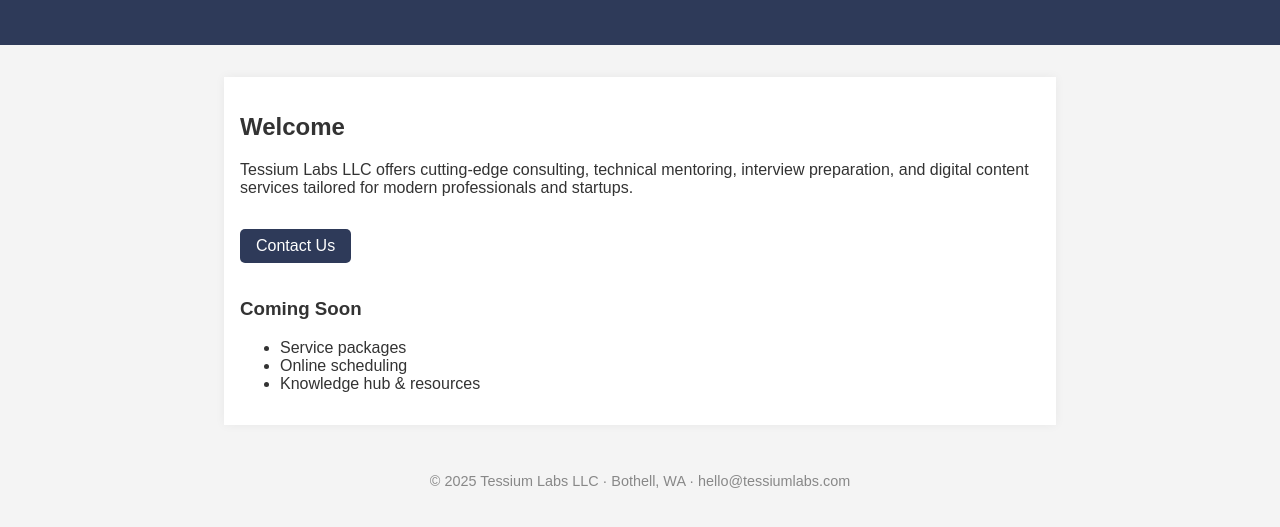
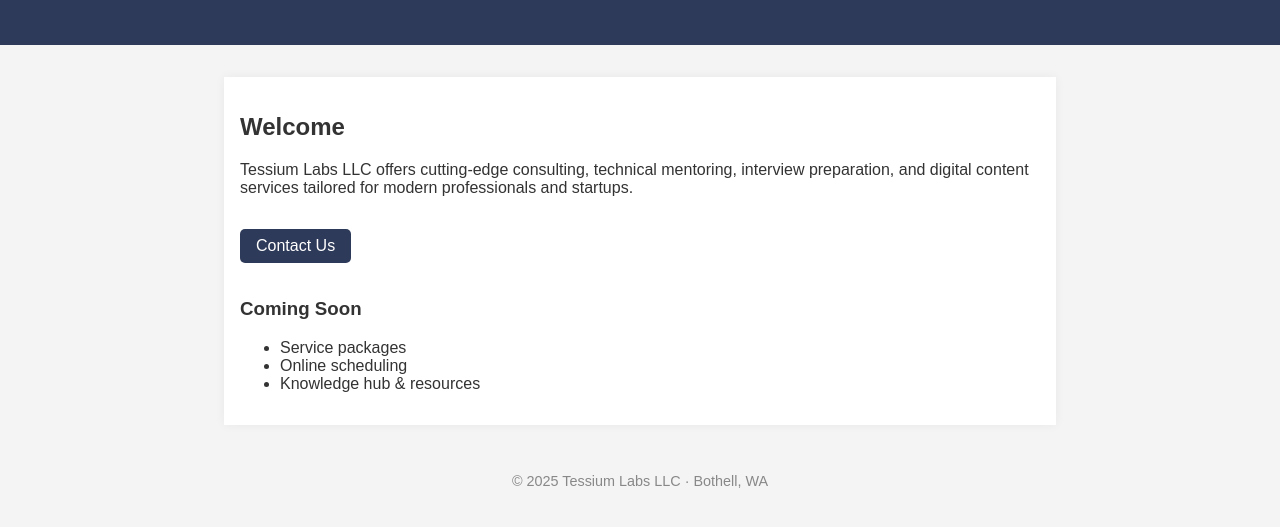
Before and after one commit to shantanutessiumlabs/shantanutessiumlabs.github.io, a plain HTML site: page index.html in a window 1280 px wide. Shown: the part 111-638 px from the top of the page. Drawn offline with Linux system fonts and the light colour scheme.

Commit message:
Update index.html

```diff
--- a/index.html
+++ b/index.html
@@ -66,7 +66,7 @@
     </ul>
   </main>
   <footer>
-    &copy; 2025 Tessium Labs LLC · Bothell, WA · hello@tessiumlabs.com
+    &copy; 2025 Tessium Labs LLC · Bothell, WA
   </footer>
 </body>
 </html>
```
